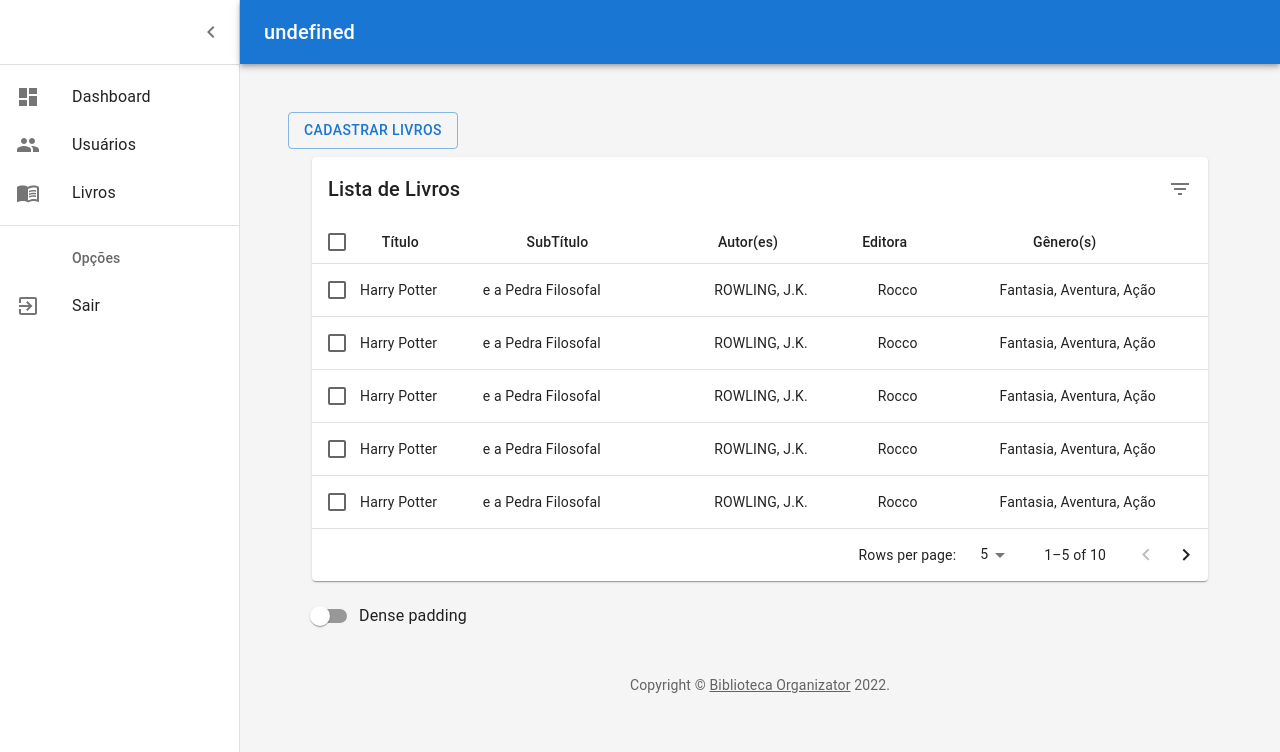
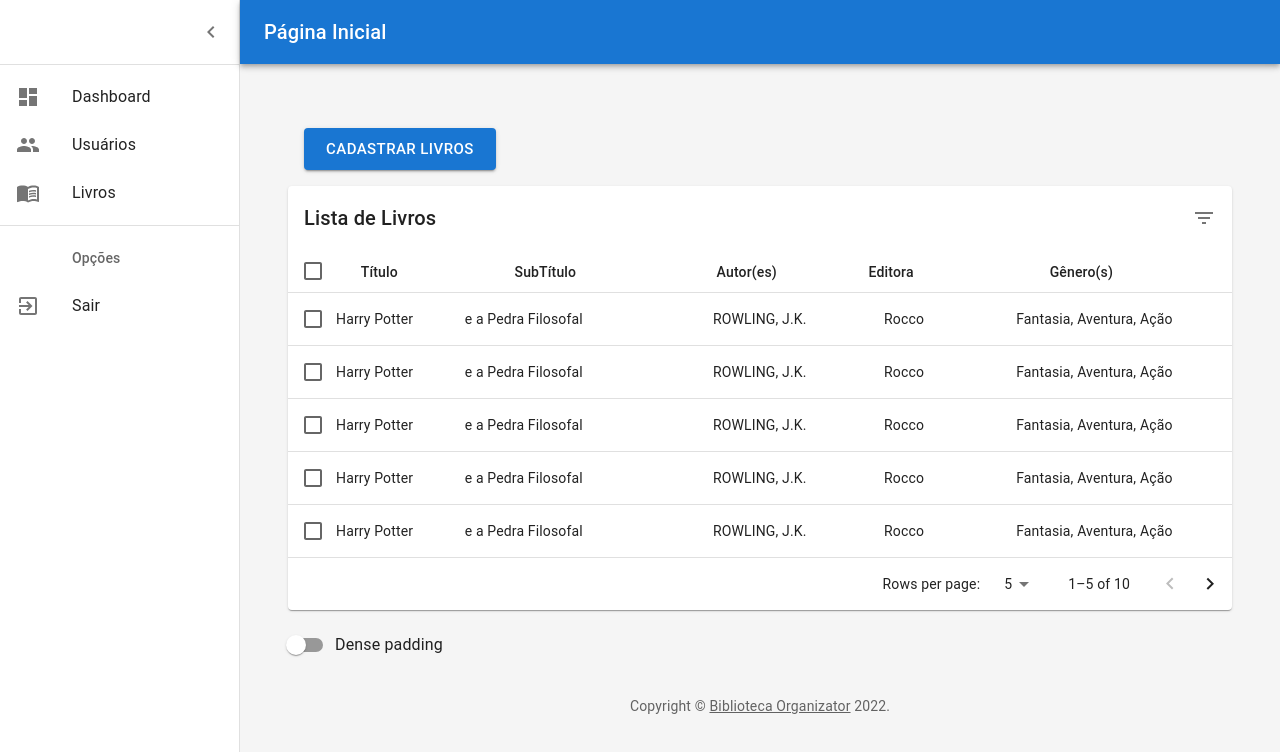
Before and after one commit to Lorrane/Biblioteca-Organizator, a React (Create React App) app: page / in a window 1280 px wide. Shown: the top 752 px of the page. Built offline with nearby package versions, Linux system fonts and the light colour scheme.

Commit message:
translations

```diff
--- a/src/pages/client/home/index.js
+++ b/src/pages/client/home/index.js
@@ -23,7 +23,7 @@ export default function Home() {
         <ThemeProvider theme={mdTheme}>
             <Box sx={{ display: 'flex' }}>
 
-                <MenuAdmin />
+                <MenuAdmin titulo='Página Inicial' />
 
                 <Box
                     component="main"
@@ -41,10 +41,8 @@ export default function Home() {
 
                     <Container maxWidth="false" >
                         <Container maxWidth="false" sx={{ p: 6 }} >
-                            <Button onClick={() => navigate('/livro/cadastrar')} variant="outlined">Cadastrar Livros</Button>
-                            <Container maxWidth="false" sx={{ p: 1 }} >
-                                <EnhancedTable tableName='Lista de Livros' />
-                            </Container>
+                            <Button sx={{ m: 2 }} onClick={() => navigate('/livros/cadastrar')} variant="contained" size='large' >Cadastrar Livros</Button>
+                            <EnhancedTable tableName='Lista de Livros' />
                             <Rodape sx={{ pt: 4 }} />
                         </Container>
                     </Container>
```
